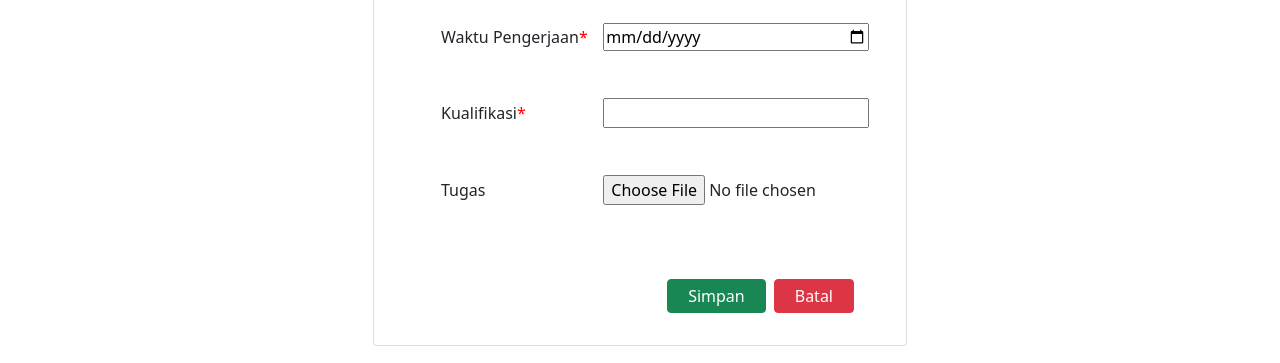
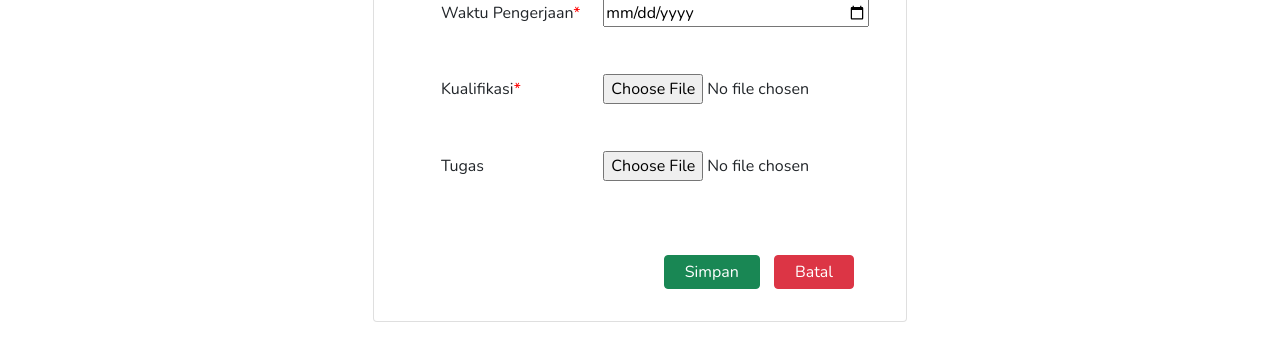
Before and after one commit to kevinasyraf/vue-hrsiapkerja, a Vue app: page /tambahlowongan in a window 1280 px wide. Shown: the part 471-834 px from the top of the page. Built offline with nearby package versions, Linux system fonts and the light colour scheme; no server answers; the HTML template or start-up script is replaced by a standard one.

Commit message:
notifikasi popup confirm

```diff
--- a/src/components/TambahLowongan.vue
+++ b/src/components/TambahLowongan.vue
@@ -40,22 +40,48 @@
            <input type="date" class="form-group" name="Waktu Pengerjaan" required v-model="paket.deadlineTugas">
        </div>
        <div class="form-group" style="margin-bottom: 5%;">
+         <form action="fileupload" method="post" enctype="multipart/form-data">
            <label class="col-sm-4 col-form-label"> Kualifikasi<span style="color: red">*</span> </label>
-           <input type="text" class="form-group" name="Kualifikasi">
-    </div>
+           <!-- <input type="text" class="form-group" name="Kualifikasi"> -->
+            <input type="file" name="filetoupload" class="form-group"/>
+   </form></div>
     <div class="form-group" style="margin-bottom: 5%;">
     <form action="fileupload" method="post" enctype="multipart/form-data">
            <label class="col-sm-4 col-form-label"> Tugas </label>
            <input type="file" name="filetoupload" class="form-group"/>
            <!-- <input type="text" class="form-group" name="Tugas"> -->
     </form></div>
-    <button type="button" class="btn btn-danger float-end" style="margin-right: 52px">Batal</button>
-    <button @click="saveLowongan" class="btn btn-success float-end mr-1" data-toggle="modal" data-target="#exampleModal">Simpan</button>
+    <!-- <button type="button" class="btn btn-danger float-end" style="margin-right: 52px"  href="/lowongan">Batal</button> -->
+    <a class="btn btn-danger float-end" style="margin-right: 52px"  href="/lowongan" role="button">Batal</a>
+    <!-- <button @click="saveLowongan" class="btn btn-success float-end mr-1" data-toggle="modal" data-target="#exampleModal">Simpan</button> -->
+    <a class="btn btn-success float-end" style="margin-right: 10px" role="button" data-toggle="modal" data-target="#exampleModalCenter">Simpan</a>
+
+                    <div class="modal fade" id="exampleModalCenter" tabindex="-1" role="dialog" aria-labelledby="exampleModalCenterTitle" aria-hidden="true">
+                      <div class="modal-dialog modal-dialog-centered" role="document">
+                        <div class="modal-content">
+                          <div class="modal-header text-center" v-bind:style="{ backgroundColor: color}">
+                            <h5 class="modal-title w-100 text-center" id="exampleModalLongTitle" style="font-size:30px">Confirmation Page</h5>
+                            <button type="button" class="close" data-dismiss="modal" aria-label="Close">
+                              <span aria-hidden="true">&times;</span>
+                            </button>
+                          </div>
+                          <div class="modal-body">
+
+                           <p> Apakah Anda yakin akan menambahkan data lowongan baru tersebut? </p>
+                          </div>
+                          <div class="modal-footer">
+                            <a role="button" class="btn btn-success" @click="saveLowongan" href="/lowongan">Ya</a>
+                            <a role="button" class="btn btn-secondary btn-danger" data-dismiss="modal">Tidak</a>
+                          </div>
+                        </div>
+                      </div>
+                    </div>
     <!-- </div></div> -->
+
     </form>
 </div></div>
 <!-- Modal -->
-<div v-if="isSubmitted" class="modal fade" id="exampleModal" tabindex="-1" role="dialog" aria-labelledby="exampleModalLabel" aria-hidden="true">
+<!-- <div v-if="isSubmitted" class="modal fade" id="exampleModal" tabindex="-1" role="dialog" aria-labelledby="exampleModalLabel" aria-hidden="true">
   <div class="modal-dialog" role="document">
     <div class="modal-content">
       <div class="modal-header">
@@ -73,7 +99,8 @@
       </div>
     </div>
   </div>
-</div>
+</div> -->
+
 </div>
 
 </template>
@@ -87,18 +114,19 @@ export default {
            listDivisi:[],
            listPosisi:[],
            isSubmitted :false,
+           color : '#3C77BF',
            paket: {
                id:null,
                status: "pending",
                jumlahLowongan: '',
                kualifikasi : "ada",
-               kuota : "",
                lowonganBuka : "TRUE",
                tugas : "ada",
                deadlineTugas : null,
                idDivisi:Number,
                idPosisi: Number,
-               jenis_lowongan: Number
+               idUsers: 1,
+               jenisLowongan: Number
            }
        }
    },
@@ -157,5 +185,23 @@ button {
   display: inline-block;
   margin: 32px 4px;
   }
-
+  .btn {
+     padding: 4px 20px !important ;
+     text-align: center;
+    text-decoration: none;
+    display: inline-block;
+    margin: 32px 4px;
+}
+html, body {
+    font-family: 'Nunito', sans-serif;
+}
+.card-header {
+    color: #fff;
+    font-weight: 500;
+}
+.modal-title{
+    color: #fff;
+    font-weight: 500;
+    font-size : 22px;
+}
 </style>
--- a/src/components/TambahPelamar.vue
+++ b/src/components/TambahPelamar.vue
@@ -35,8 +35,50 @@
            <input type="file" name="filetoupload" class="form-group"/>
            <!-- <input type="text" class="form-group" name="Tugas"> -->
     </form></div>
-    <button type="button" class="btn btn-danger float-end" style="margin-right: 52px">Batal</button>
-    <button @click="saveLowongan" class="btn btn-success float-end mr-1" data-toggle="modal" data-target="#exampleModal">Simpan</button>
+    <!-- <button type="button" class="btn btn-danger float-end" style="margin-right: 52px">Batal</button> -->
+        <a class="btn btn-danger float-end" style="margin-right: 52px"  href="/pelamar" role="button">Batal</a>
+    <!-- <button @click="saveLowongan" class="btn btn-success float-end mr-1" data-toggle="modal" data-target="#exampleModal">Simpan</button> -->
+    <a class="btn btn-success float-end" style="margin-right: 10px" role="button" data-toggle="modal" data-target="#exampleModalCenter">Simpan</a>
+
+                    <div class="modal fade" id="exampleModalCenter" tabindex="-1" role="dialog" aria-labelledby="exampleModalCenterTitle" aria-hidden="true">
+                      <div class="modal-dialog modal-dialog-centered" role="document">
+                        <div class="modal-content">
+                          <div class="modal-header text-center" v-bind:style="{ backgroundColor: color}">
+                            <h5 class="modal-title w-100" id="exampleModalLongTitle" style="font-size:30px">Confirmation Page</h5>
+                            <button type="button" class="close" data-dismiss="modal" aria-label="Close">
+                              <span aria-hidden="true">&times;</span>
+                            </button>
+                          </div>
+                          <div class="modal-body" style="font-size:20px">
+                            <p> Apakah Anda yakin akan menambahkan data pelamar baru tersebut? </p>
+                          </div>
+                          <div class="modal-footer">
+                            <a role="button" class="btn btn-success" @click="savePelamar" href="/pelamar">Ya</a>
+                            <!-- <a class="btn btn-success float-end" style="margin-right: 10px" role="button" data-toggle="modal" data-target="#exampleModalCenter2">Ya</a>
+
+                              <div class="modal fade" id="exampleModalCenter2" tabindex="-1" role="dialog" aria-labelledby="exampleModalCenterTitle" aria-hidden="true">
+                                <div class="modal-dialog modal-dialog-centered" role="document">
+                                  <div class="modal-content">
+                                    <div class="modal-header text-center" v-bind:style="{ backgroundColor: color1}">
+                                      <h5 class="modal-title w-100" id="exampleModalLongTitle" style="font-size:30px">Success Page</h5>
+                                      <button type="button" class="close" data-dismiss="modal" aria-label="Close">
+                                        <span aria-hidden="true">&times;</span>
+                                      </button>
+                                    </div>
+                                    <div class="modal-body"  style="font-size:20px">
+                                      <p class="text-center"> Data Anda Berhasil Diinput </p>
+                                    </div>
+                                    <div class="modal-footer">
+                                      <a role="button" class="btn btn-success btn-block" @click="savePelamar" href="/pelamar">OK</a>
+                                    </div>
+                                  </div>
+                                </div>
+                              </div> -->
+                            <a role="button" class="btn btn-secondary btn-danger" data-dismiss="modal">Tidak</a>
+                          </div>
+                        </div>
+                      </div>
+                    </div>
     <!-- </div></div> -->
     </form>
 </div></div>
@@ -71,6 +113,8 @@ export default {
        return{
            listKesesuaian:[],
             isSubmitted :false,
+            color : '#3C77BF',
+            color1: '#2ECC71',
            paket: {
                nama : "",
                email : "",
@@ -91,7 +135,7 @@ export default {
       });
   },
   methods: {
-    saveLowongan(e){
+    savePelamar(e){
         axios
         .post("http://localhost:4000/api/pelamars",this.paket)
         .then((resp) => {
@@ -131,5 +175,26 @@ button {
   display: inline-block;
   margin: 32px 4px;
   }
+   .btn {
+     padding: 4px 20px !important ;
+    font-size: 18px;
+    text-align: center;
+    text-decoration: none;
+    display: inline-block;
+    margin: 32px 4px;
+}
+html, body {
+    font-family: 'Nunito', sans-serif;
+}
+.card-header {
+    color: #fff;
+    font-weight: 500;
+    font-size : 20px;
+}
+.modal-title{
+    color: #fff;
+    font-weight: 500;
+    font-size : 20px;
+}
 
 </style>
```
